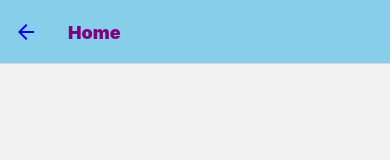
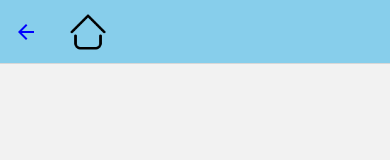
Before and after one commit to cpk0709/react-native-navigate, a React Native app: screen / in a window 390 px wide. Both pictures are taken after a click on the button "TO HOME". Shown: the top 160 px of the page. Built offline with nearby package versions, Linux system fonts and the light colour scheme.

Commit message:
add home icon

```diff
--- a/App.js
+++ b/App.js
@@ -1,6 +1,6 @@
 import React from 'react';
 
-import {StyleSheet, Text, View, Button} from 'react-native';
+import {StyleSheet, Text, View, Button, Image} from 'react-native';
 import Header from './src/Header';
 import Generator from './src/Generator';
 import {NavigationContainer} from '@react-navigation/native';
@@ -69,6 +69,14 @@ const DetailsScreen = props => {
 const Stack = createNativeStackNavigator();
 
 const App = () => {
+  const logoTitle = () => {
+    return (
+      <Image
+        style={{width: 40, height: 40}}
+        source={require('./src/asset/pics/home.png')}
+      />
+    );
+  };
   const onAddRandomNum = () => {
     alert('add number!');
   };
@@ -92,15 +100,16 @@ const App = () => {
         <Stack.Screen
           name="Home"
           component={HomeScreen}
-          // options={{
-          //   title: 'Home Screen',
-          //   headerStyle: {backgroundColor: 'skyblue'},
-          //   headerTintColor: 'blue',
-          //   headerTitleStyle: {
-          //     fontWeight: '900',
-          //     color: 'purple',
-          //   },
-          // }}
+          options={{
+            title: 'Home Screen',
+            // headerStyle: {backgroundColor: 'skyblue'},
+            // headerTintColor: 'blue',
+            // headerTitleStyle: {
+            //   fontWeight: '900',
+            //   color: 'purple',
+            // },
+            headerTitle: () => logoTitle(),
+          }}
         />
         <Stack.Screen
           name="Details"
```
Also changed, not shown: src/asset/pics/home.png (added).
